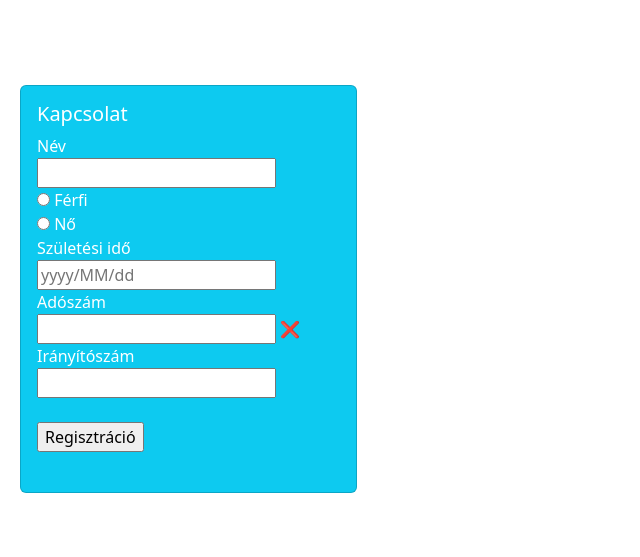
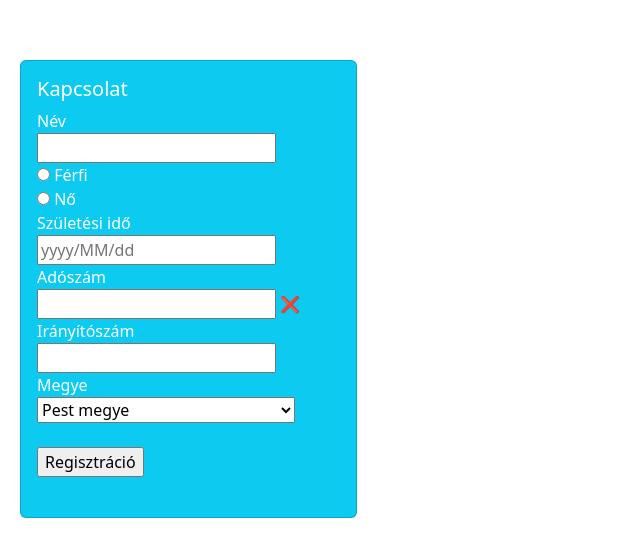
Before and after one commit to MasterfieldProject/MFREACT_26031, a React (Vite) app in the folder exercises/: page / in a window 1280 px wide. Shown: the part 111-668 px from the top of the page, without its empty margins (0-640 px from the left). Built offline with nearby package versions, Linux system fonts and the light colour scheme.

Commit message:
Add county selection dropdown with default value to form

```diff
--- a/exercises/src/Exercise10.jsx
+++ b/exercises/src/Exercise10.jsx
@@ -13,7 +13,7 @@ export default function Form() {
         birthDate: null,
         taxnum: '',
         postcode: '',
-        county: '',
+        county: 'Pest megye',
         errormsg: '',
         validtaxnum: false
     });
@@ -153,6 +153,32 @@ export default function Form() {
                     <input type="text" name="postcode" value={formData.postcode} onChange={handleChangePostcode} maxLength="4" />
                 </label>
                 <br />
+                <label>
+                    Megye<br />
+                    <select name="county" value={formData.county} onChange={handleChange} >
+                        <option value="Budapest">Budapest</option>
+                        <option value="Bács-Kiskun megye">Bács-Kiskun megye</option>
+                        <option value="Baranya megye">Baranya megye</option>
+                        <option value="Békés megye">Békés megye</option>
+                        <option value="Borsod-Abaúj-Zemplén megye">Borsod-Abaúj-Zemplén megye</option>
+                        <option value="Csongrád megye">Csongrád megye</option>
+                        <option value="Fejér megye">Fejér megye</option>
+                        <option value="Győr-Moson-Sopron megye">Győr-Moson-Sopron megye</option>
+                        <option value="Hajdú-Bihar megye">Hajdú-Bihar megye</option>
+                        <option value="Heves megye">Heves megye</option>
+                        <option value="Jász-Nagykun-Szolnok megye">Jász-Nagykun-Szolnok megye</option>
+                        <option value="Komárom-Esztergom megye">Komárom-Esztergom megye</option>
+                        <option value="Nógrád megye">Nógrád megye</option>
+                        <option value="Pest megye">Pest megye</option>
+                        <option value="Somogy megye">Somogy megye</option>
+                        <option value="Szabolcs-Szatmár-Bereg megye">Szabolcs-Szatmár-Bereg megye</option>
+                        <option value="Tolna megye">Tolna megye</option>
+                        <option value="Vas megye">Vas megye</option>
+                        <option value="Veszprém megye">Veszprém megye</option>
+                        <option value="Zala megye">Zala megye</option>
+                    </select>
+                </label>
+                <br />
                 <br />
                 <input type='submit' value='Regisztráció' />
                 <br />
```
